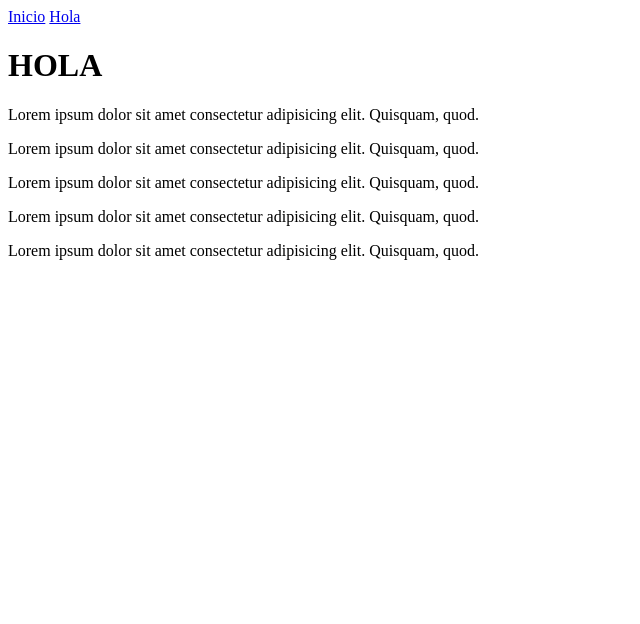
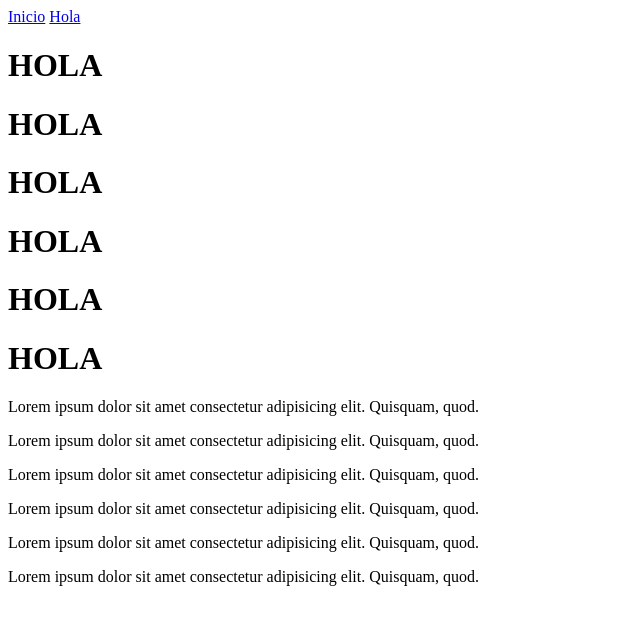
Before and after one commit to ItsPony13/26_09_2025, a plain HTML site: page index.html in a window 1280 px wide. Shown: the whole page, without its empty margins (0-640 px from the left). Drawn offline with Linux system fonts and the light colour scheme.

Commit message:
Guardando cambios internos en 26_09_2025

```diff
--- a/index.html
+++ b/index.html
@@ -9,6 +9,12 @@
     <a href="#">Inicio</a>
     <a href="#">Hola</a>
     <h1>HOLA</h1>
+    <h1>HOLA</h1>
+    <h1>HOLA</h1>
+    <h1>HOLA</h1>
+    <h1>HOLA</h1>
+    <h1>HOLA</h1>
+    <p>Lorem ipsum dolor sit amet consectetur adipisicing elit. Quisquam, quod.</p>
     <p>Lorem ipsum dolor sit amet consectetur adipisicing elit. Quisquam, quod.</p>
     <p>Lorem ipsum dolor sit amet consectetur adipisicing elit. Quisquam, quod.</p>
     <p>Lorem ipsum dolor sit amet consectetur adipisicing elit. Quisquam, quod.</p>
```
Also changed, not shown: script.js (+8 -0 lines), Hola.html (added).
